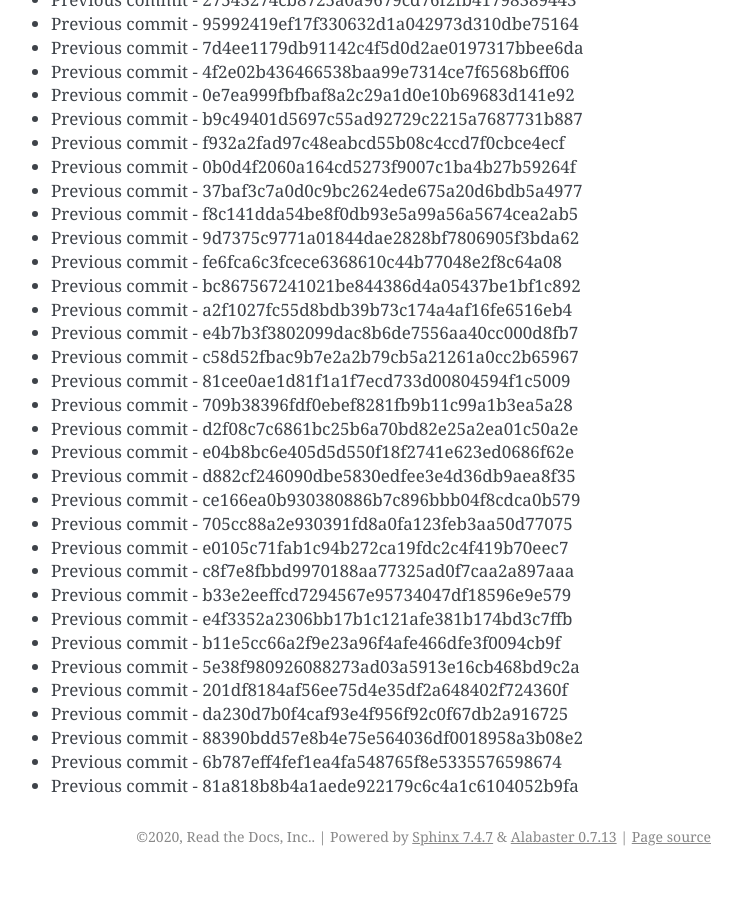
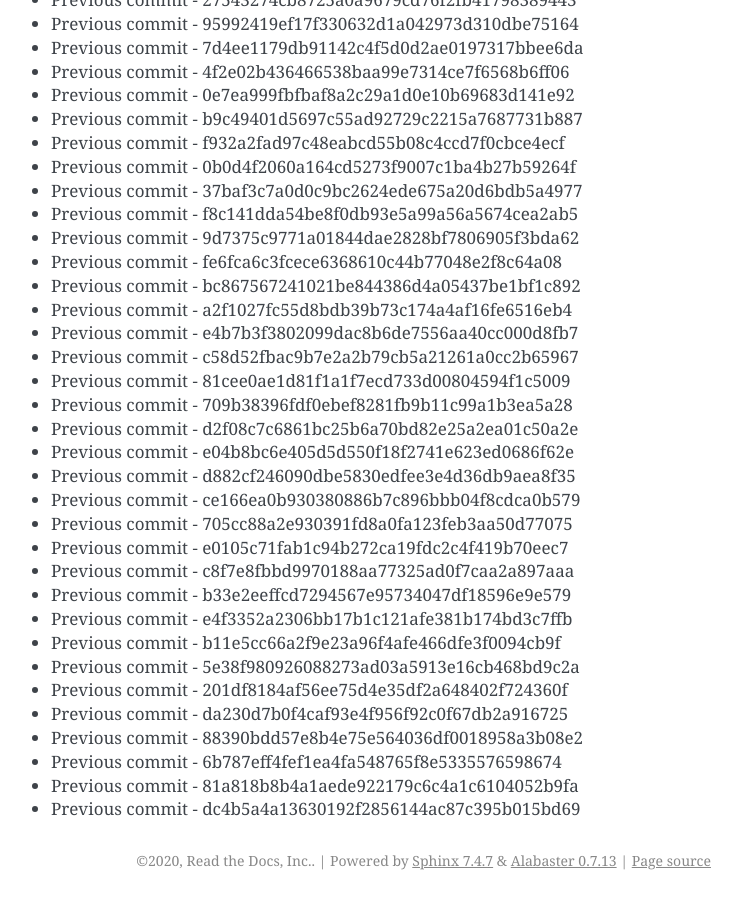
Before and after one commit to readthedocs/rtd-git-stresstest, a Sphinx documentation site: the page built from docs/updates.rst, in a window 1280 px wide and 900 px high, scrolled down 84682 px. Shown: the whole window, without its empty margins (399-1141 px from the left). Built offline with Sphinx 7.4.7, drawn with Linux system fonts in a browser that asks for light colours; before the commit the page ends 85558 px from its top, so only the background shows below that.

Commit message:
Generating commit from previous: dc4b5a4a13630192f2856144ac87c395b015bd69

```diff
--- a/docs/updates.rst
+++ b/docs/updates.rst
@@ -3590,3 +3590,4 @@ It can be tested for any performance characteristics.
 * Previous commit - 88390bdd57e8b4e75e564036df0018958a3b08e2
 * Previous commit - 6b787eff4fef1ea4fa548765f8e5335576598674
 * Previous commit - 81a818b8b4a1aede922179c6c4a1c6104052b9fa
+* Previous commit - dc4b5a4a13630192f2856144ac87c395b015bd69
```
